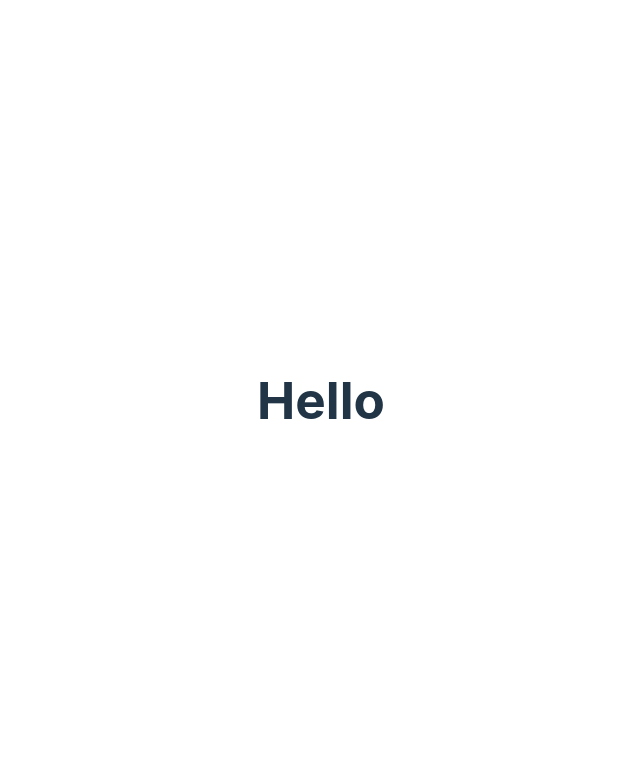
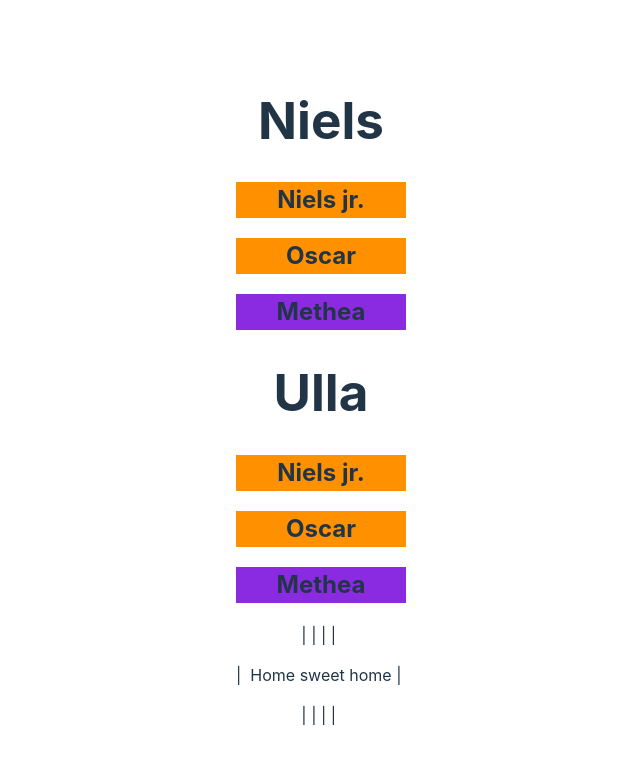
Before and after one commit to ErdalErdem/Fullstack-Node.js-Semester4, a Svelte app in the folder 07._First_Svelte_Project/: page / in a window 1280 px wide. Shown: the top 764 px of the page, without its empty margins (319-959 px from the left). Built offline with nearby package versions, Linux system fonts and the light colour scheme.

Commit message:
class work

```diff
--- a/07._First_Svelte_Project/src/App.svelte
+++ b/07._First_Svelte_Project/src/App.svelte
@@ -1 +1,28 @@
-<h1>Hello</h1>
+<script>
+import Home from './components/Home/Home.svelte'
+    import Parent from './components/Parent/Parent.svelte';
+
+    const parents = ["Niels", "Ulla"];
+    const children =[
+{
+    name: "Niels jr.",
+    familySheep: "black-sheep"
+},
+{
+  name: "Oscar",
+  familySheep: "grey-sheep"
+
+},
+{
+  name: "Methea",
+  isGirl: true
+}
+
+    ]
+
+</script>
+
+<Home>
+  <Parent parantName={parents[0]} myChildren={children}/>
+  <Parent parantName={parents[1]} myChildren={children}/>
+</Home>
--- /dev/null
+++ b/07._First_Svelte_Project/src/components/Child/Child.svelte
@@ -0,0 +1,37 @@
+<script>
+
+    export let child;
+
+</script>
+
+
+<div
+    class:is-girl={child.isGirl}
+    class:is-boy={!child.isGirl}
+    class={child.familySheep || "not-a-sheep"}
+
+>
+
+<h2>{child.name}</h2>
+
+</div>
+
+<style>
+
+.is-girl {
+    background-color: blue;
+}
+
+.is-boy {
+    background-color: rgb(255, 145, 0);
+
+}
+
+.not-a-sheep {
+    background-color: blueviolet;
+}
+
+
+
+
+</style>
--- a/07._First_Svelte_Project/src/components/Home/Home.svelte
+++ b/07._First_Svelte_Project/src/components/Home/Home.svelte
@@ -0,0 +1,5 @@
+<slot> </slot>
+
+<p>|&nbsp;|&nbsp;|&nbsp;|&nbsp;</p>
+<p>|&nbsp; Home sweet home |&nbsp;</p>
+<p>|&nbsp;|&nbsp;|&nbsp;|&nbsp;</p>
--- /dev/null
+++ b/07._First_Svelte_Project/src/components/Parent/Parent.svelte
@@ -0,0 +1,16 @@
+<script>
+
+    export let parantName
+    export let myChildren
+
+    import Child from "../Child/Child.svelte";
+
+</script>
+
+<h1>{parantName}</h1>
+
+<!-- assigment pass each set pf children to each parent-->
+
+{#each myChildren as child}
+    <Child child={child}/>
+{/each}
```
